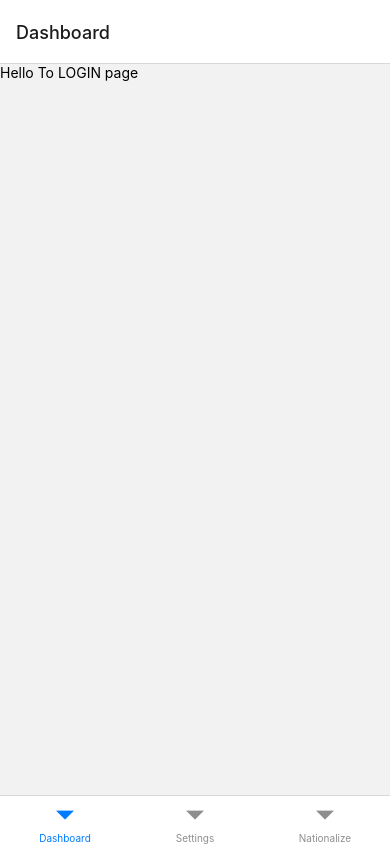
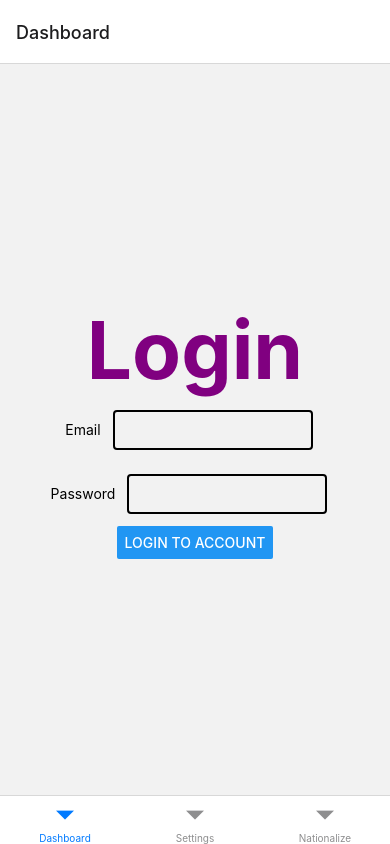
Before and after one commit to AbuMomin/MADClass_3, a React Native app in the folder frontEnd/: screen /Login in a window 390 px wide. Built offline with nearby package versions, Linux system fonts and the light colour scheme.

Commit message:
initiated Day_6

```diff
--- a/frontEnd/src/pages/LoginPage.tsx
+++ b/frontEnd/src/pages/LoginPage.tsx
@@ -1,12 +1,79 @@
-import React from "react";
-import { Text, View } from "react-native";
+import React, { useState } from "react";
+import { Text, View, StyleSheet, Button } from "react-native";
+import { TextInput } from "react-native-gesture-handler";
 
-const LoginPage = () => {
-  return (
-    <View>
-      <Text>Hello To LOGIN page</Text>
-    </View>
-  );
+const LoginPage = (props: any) => {
+  const [email, setEmail] = useState("");
+  const [pass, setPass] = useState("");
+  const [loggedIn, setloggedIn] = useState(false);
+
+  const handleSubmit = () => {
+    // console.log(`email = ${email}\nPass = ${pass}`);
+    email === "win@gmail.com" && pass === "123"
+      ? setloggedIn(true)
+      : setloggedIn(false);
+  };
+
+  const showLoggedInText = () => {
+    return (
+      <View style={style.mainContainer}>
+        <Text> Login Succesful !</Text>
+      </View>
+    );
+  };
+
+  const showLoggedInComponent = () => {
+    return (
+      <View style={style.mainContainer}>
+        <Text style={style.mainText}>Login</Text>
+        <View style={style.inputField}>
+          <Text>Email</Text>
+          <TextInput
+            style={style.inputStyle}
+            value={email}
+            onChangeText={setEmail}
+          ></TextInput>
+        </View>
+        <View style={style.inputField}>
+          <Text>Password</Text>
+          <TextInput
+            secureTextEntry={true}
+            style={style.inputStyle}
+            value={pass}
+            onChangeText={setPass}
+          ></TextInput>
+        </View>
+        <Button title="Login to Account" onPress={handleSubmit}></Button>
+      </View>
+    );
+  };
+
+  return <>{loggedIn ? showLoggedInText() : showLoggedInComponent()}</>;
 };
 
+const style = StyleSheet.create({
+  mainContainer: {
+    flex: 1,
+    justifyContent: "center",
+    alignItems: "center",
+  },
+  mainText: {
+    fontSize: 80,
+    fontWeight: "700",
+    color: "purple",
+  },
+  inputStyle: {
+    height: 40,
+    margin: 12,
+    borderWidth: 2,
+    padding: 10,
+    width: 200,
+    borderRadius: 4,
+  },
+  inputField: {
+    flexDirection: "row",
+    alignItems: "center",
+  },
+});
+
 export default LoginPage;
```
Also changed, not shown: frontEnd/src/providers/AuthProvider.tsx (added, +25 -0 lines), 1 other file (tests, documents, lock files or other folders).
